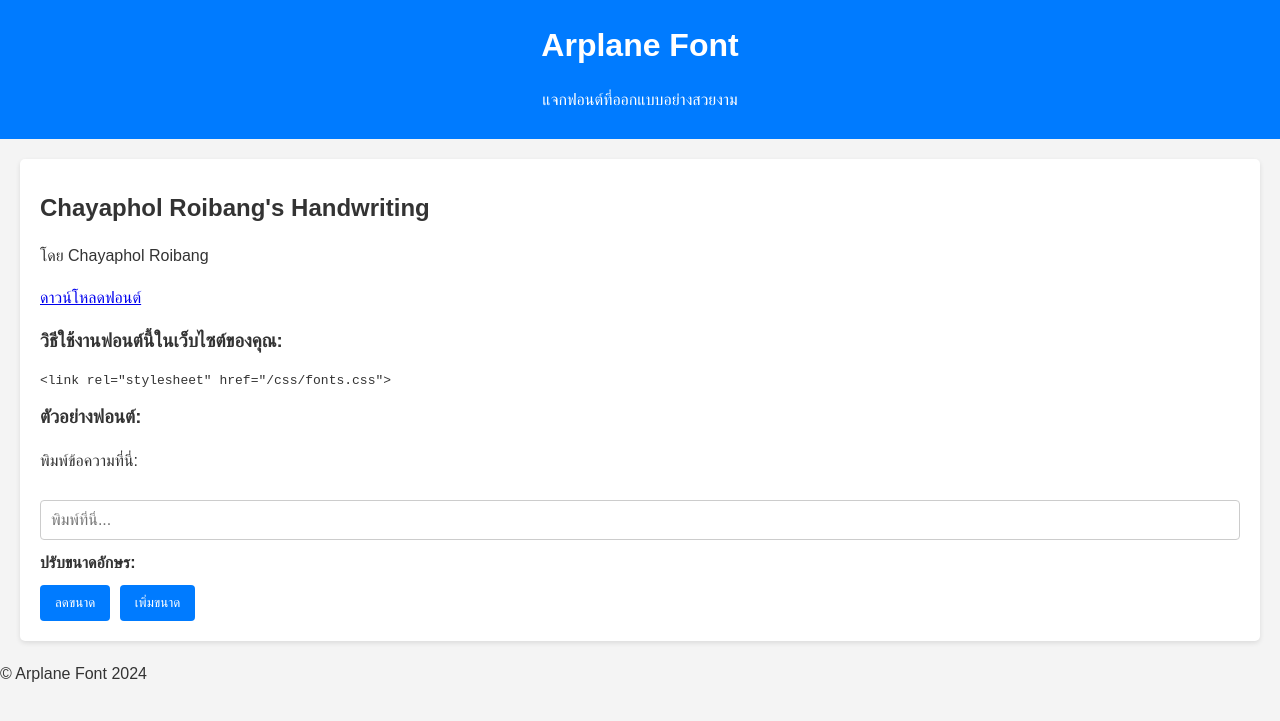
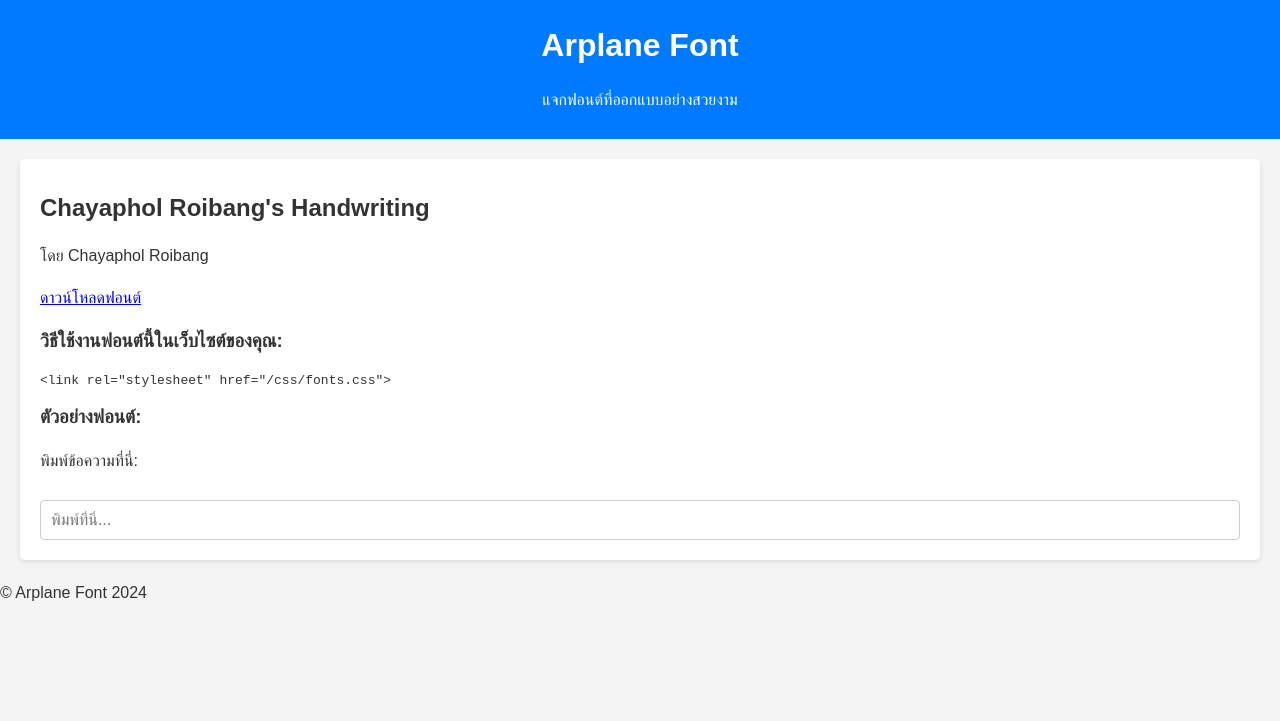
Before and after one commit to arplanefont/arplanefont.github.io, a Jekyll site: the page built from _posts/2024-09-01-ChayapholRoibangsHandwriting.md, in a window 1280 px wide. Shown: the top 721 px of the page. Built offline with Jekyll 4.4.1, drawn with Linux system fonts in a browser that asks for light colours.

Commit message:
Update font.html

```diff
--- a/_layouts/font.html
+++ b/_layouts/font.html
@@ -21,26 +21,17 @@
     </code>
 
     <h3>ตัวอย่างฟอนต์:</h3>
-    <p id="font-example" style="font-family: '{{ page.font_family }}'; font-size: 24px;">พิมพ์ข้อความที่นี่:</p>
-    <input type="text" id="font-input" placeholder="พิมพ์ที่นี่..." style="font-family: '{{ page.font_family }}'; font-size: 24px; width: 100%; padding: 10px;">
-
-    <h4>ปรับขนาดอักษร:</h4>
-    <button onclick="changeFontSize(-2)">ลดขนาด</button>
-    <button onclick="changeFontSize(2)">เพิ่มขนาด</button>
+    <p id="font-example" style="font-family: "{{ page.font_family }}"; font-size: 24px;">พิมพ์ข้อความที่นี่:</p>
+    <input type="text" id="font-input" placeholder="พิมพ์ที่นี่..." style="font-family: "{{ page.font_family }}"; font-size: 24px; width: 100%; padding: 10px;">
 
     <script>
+        document.addEventListener("DOMContentLoaded", function() {
             const input = document.getElementById('font-input');
             const fontExample = document.getElementById('font-example');
 
             input.addEventListener('input', function() {
                 fontExample.innerText = this.value || "พิมพ์ข้อความที่นี่:";
             });
-
-        function changeFontSize(change) {
-            const currentSize = parseFloat(window.getComputedStyle(fontExample).fontSize);
-            fontExample.style.fontSize = (currentSize + change) + 'px';
-            input.style.fontSize = (currentSize + change) + 'px';
-        }
 
             // Countdown logic
             const releaseDate = new Date("{{ page.release_date }}").getTime();
@@ -59,5 +50,6 @@
                     countdownElement.innerHTML = days + " วัน";
                 }
             }, 1000);
+        });
     </script>
 </div>
```
Lines whose indentation alone changed are shown as unchanged.
